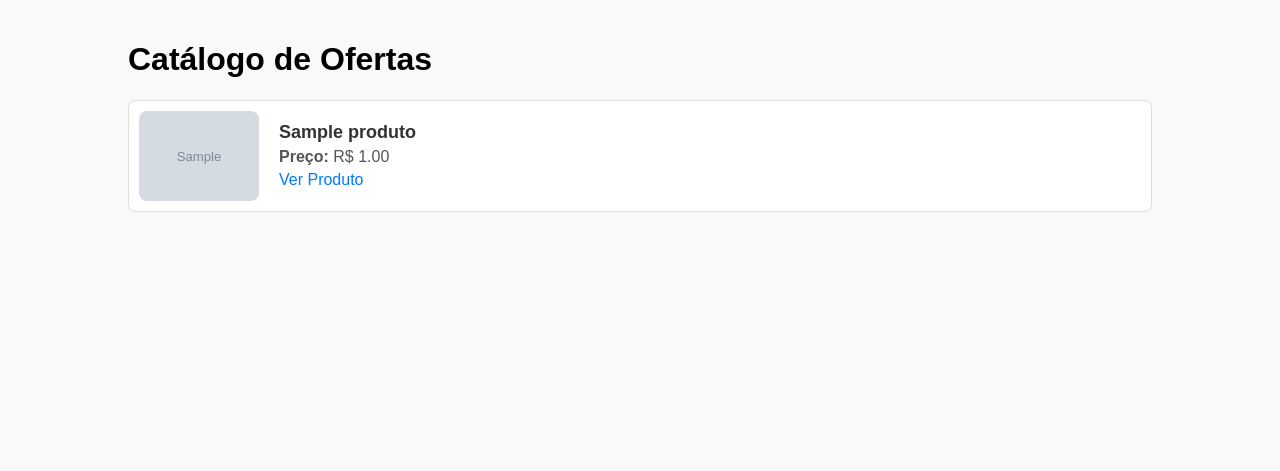
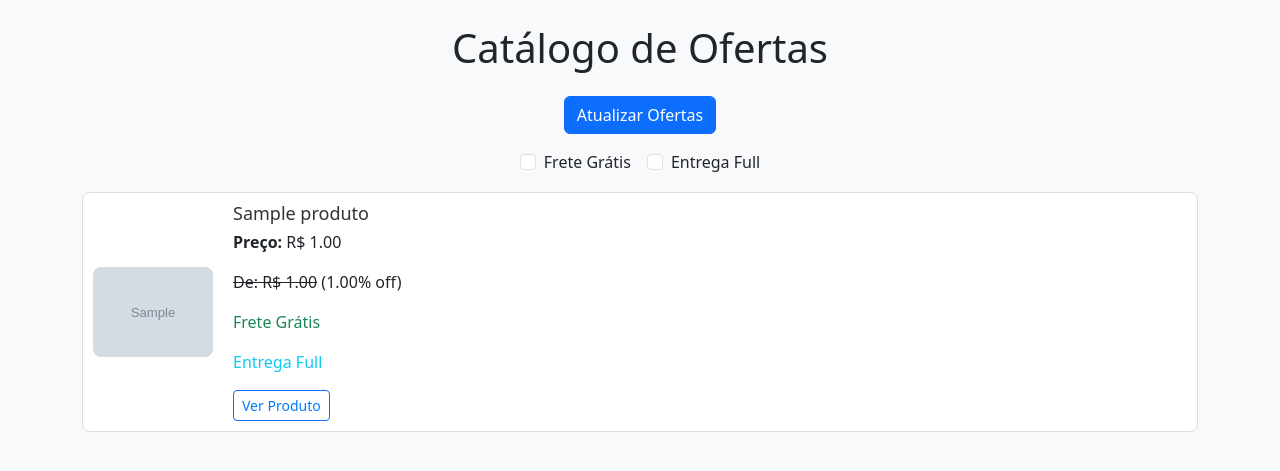
Before and after one commit to caiovalverde20/desafio-catalogo-ofertas, a Django app: page / in a window 1280 px wide. Shown: the top 471 px of the page. Run offline with Django 5.2, Linux system fonts and the light colour scheme; tables that the repository leaves empty hold one stand-in row (values such as "Sample post"); grey boxes marked "Sample" are stand-in pictures.

Commit message:
Pagina melhorada com filtros de frete e entrega

```diff
--- a/ofertas/scraper.py
+++ b/ofertas/scraper.py
@@ -84,6 +84,11 @@ def buscar_ofertas():
                 except:
                     preco_sem_desconto = None
 
+                if preco and preco_sem_desconto and preco_sem_desconto > preco:
+                    percentual_desconto = round(((preco_sem_desconto - preco) / preco_sem_desconto) * 100, 2)
+                else:
+                    percentual_desconto = None
+
                 try:
                     produto.find_element(By.XPATH, './/span[contains(@class, "poly-component__shipped-from")]')
                     tipo_entrega = "full"
@@ -106,6 +111,7 @@ def buscar_ofertas():
                     "link": link,
                     "parcelamento": parcelamento,
                     "preco_sem_desconto": preco_sem_desconto,
+                    "percentual_desconto": percentual_desconto,
                     "tipo_entrega": tipo_entrega,
                     "frete_gratis": frete_gratis
                 })
--- a/ofertas/templates/ofertas/produtos.html
+++ b/ofertas/templates/ofertas/produtos.html
@@ -1,29 +1,28 @@
 <!DOCTYPE html>
-<html lang="en">
+<html lang="pt">
 <head>
     <meta charset="UTF-8">
     <meta name="viewport" content="width=device-width, initial-scale=1.0">
     <title>Catálogo de Ofertas</title>
+    <link rel="stylesheet" href="https://cdn.jsdelivr.net/npm/bootstrap@5.3.0/dist/css/bootstrap.min.css">
+    <script src="https://code.jquery.com/jquery-3.6.0.min.js"></script>
+
     <style>
         body {
-            font-family: Arial, sans-serif;
-            margin: 0;
-            padding: 0;
-            background-color: #f9f9f9;
-        }
-        .container {
-            width: 80%;
-            margin: 0 auto;
-            padding: 20px;
+            background-color: #f8f9fa;
         }
         .produto {
             display: flex;
             align-items: center;
-            margin-bottom: 20px;
-            padding: 10px;
             border: 1px solid #ddd;
             border-radius: 8px;
             background: #fff;
+            margin-bottom: 15px;
+            padding: 10px;
+            transition: transform 0.2s;
+        }
+        .produto:hover {
+            transform: scale(1.02);
         }
         .produto img {
             width: 120px;
@@ -31,17 +30,10 @@
             margin-right: 20px;
             border-radius: 8px;
         }
-        .produto-info {
-            flex: 1;
-        }
         .produto-info h3 {
-            margin: 0;
             font-size: 18px;
+            margin-bottom: 5px;
             color: #333;
-        }
-        .produto-info p {
-            margin: 5px 0;
-            color: #555;
         }
         .produto-info a {
             color: #007bff;
@@ -53,20 +45,105 @@
     </style>
 </head>
 <body>
-    <div class="container">
-        <h1>Catálogo de Ofertas</h1>
-        <div>
+
+<div class="container mt-4">
+    <h1 class="text-center mb-4">Catálogo de Ofertas</h1>
+
+    <div class="text-center mb-3">
+        <button id="atualizar-btn" class="btn btn-primary">Atualizar Ofertas</button>
+        <span id="status-mensagem" class="text-success"></span>
+    </div>
+
+    <div class="d-flex justify-content-center mb-3">
+        <div class="form-check me-3">
+            <input type="checkbox" class="form-check-input" id="frete-gratis">
+            <label class="form-check-label" for="frete-gratis">Frete Grátis</label>
+        </div>
+        <div class="form-check">
+            <input type="checkbox" class="form-check-input" id="full">
+            <label class="form-check-label" for="full">Entrega Full</label>
+        </div>
+    </div>
+
+    <div id="produtos-lista">
         {% for produto in produtos %}
         <div class="produto">
             <img src="{{ produto.imagem }}" alt="{{ produto.nome }}">
             <div class="produto-info">
                 <h3>{{ produto.nome }}</h3>
                 <p><strong>Preço:</strong> R$ {{ produto.preco }}</p>
-                    <a href="{{ produto.link }}" target="_blank">Ver Produto</a>
+
+                {% if produto.preco_sem_desconto %}
+                    <p>
+                        <del>De: R$ {{ produto.preco_sem_desconto }}</del>
+                        ({{ produto.percentual_desconto }}% off)
+                    </p>
+                {% endif %}
+
+                {% if produto.frete_gratis %}
+                    <p class="text-success">Frete Grátis</p>
+                {% endif %}
+
+                {% if produto.tipo_entrega == "full" %}
+                    <p class="text-info">Entrega Full</p>
+                {% endif %}
+
+                <a href="{{ produto.link }}" target="_blank" class="btn btn-sm btn-outline-primary">Ver Produto</a>
             </div>
         </div>
         {% endfor %}
     </div>
 </div>
+
+<script>
+    $(document).ready(function() {
+        $("#atualizar-btn").click(function() {
+            $("#status-mensagem").text("Atualizando...");
+            $.get("/atualizar/", function(data) {
+                $("#status-mensagem").text("Ofertas atualizadas com sucesso!");
+                setTimeout(() => location.reload(), 1000);
+            }).fail(function() {
+                $("#status-mensagem").text("Erro ao atualizar ofertas.");
+            });
+        });
+
+        $(".form-check-input").change(function() {
+            let freteGratis = $("#frete-gratis").is(":checked");
+            let full = $("#full").is(":checked");
+
+            $(".produto").each(function() {
+                let produto = $(this);
+                let temFreteGratis = produto.find(".text-success").length > 0;
+                let temFull = produto.find(".text-info").length > 0;
+
+                if ((freteGratis && !temFreteGratis) || (full && !temFull)) {
+                    produto.hide();
+                } else {
+                    produto.show();
+                }
+            });
+        });
+
+        $(".ordenacao").click(function() {
+            let criterio = $(this).attr("data-ordem");
+            let produtos = $(".produto").get();
+
+            produtos.sort(function(a, b) {
+                let precoA = parseFloat($(a).find(".preco").text().replace("R$ ", "").replace(",", ".")) || 0;
+                let precoB = parseFloat($(b).find(".preco").text().replace("R$ ", "").replace(",", ".")) || 0;
+
+                if (criterio === "maior-preco") return precoB - precoA;
+                if (criterio === "menor-preco") return precoA - precoB;
+
+                let descontoA = parseFloat($(a).find(".desconto").text().replace("%", "")) || 0;
+                let descontoB = parseFloat($(b).find(".desconto").text().replace("%", "")) || 0;
+                return descontoB - descontoA;
+            });
+
+            $("#produtos-lista").html(produtos);
+        });
+    });
+</script>
+
 </body>
 </html>
--- a/ofertas/views.py
+++ b/ofertas/views.py
@@ -20,6 +20,7 @@ def listar_produtos(request):
             "link": produto.link,
             "parcelamento": produto.parcelamento,
             "preco_sem_desconto": produto.preco_sem_desconto,
+            "percentual_desconto": produto.percentual_desconto,
             "tipo_entrega": produto.tipo_entrega,
             "frete_gratis": produto.frete_gratis,
         }
```
Also changed, not shown: ofertas/services.py (+8 -0 lines). Lines whose indentation alone changed are shown as unchanged.
